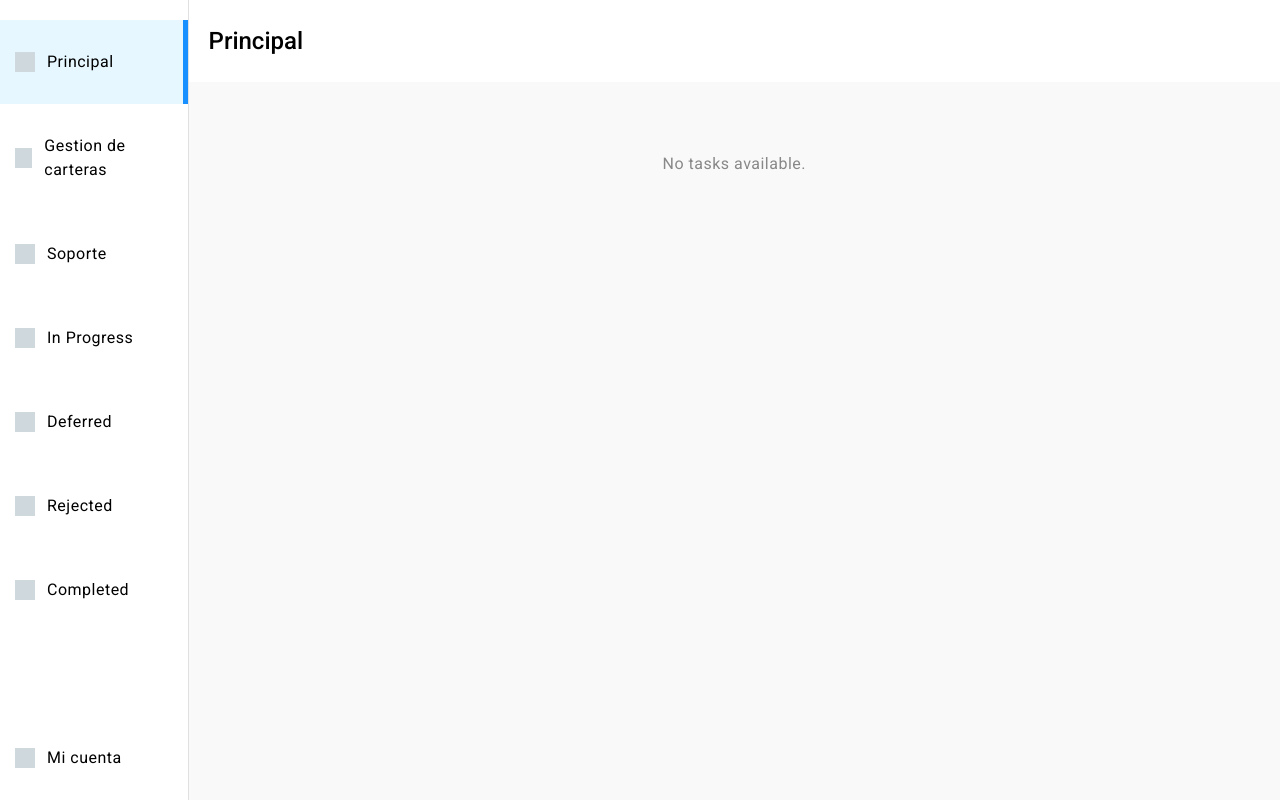
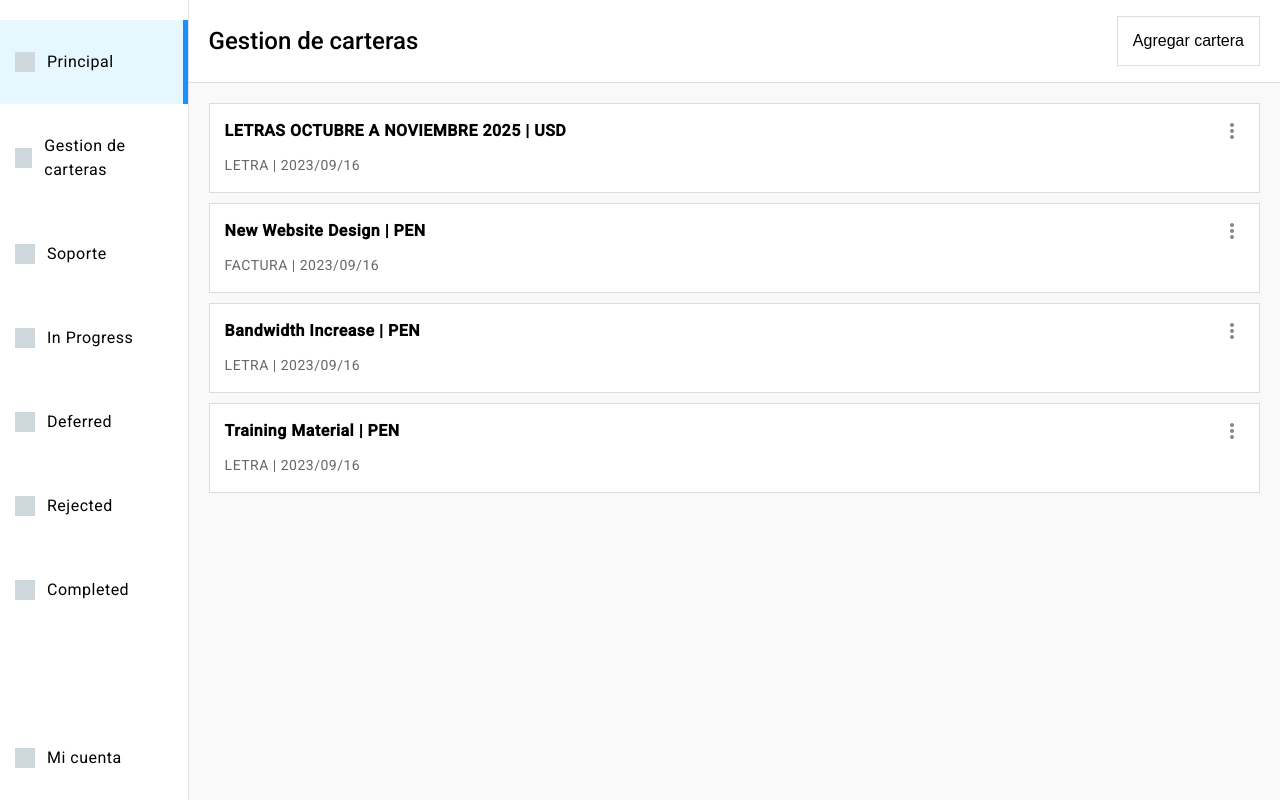
Before and after one commit to juan-caut/Finanzas-FrontOFFICE, an Angular app: page /home in a window 1280 px wide. Built offline with nearby package versions, Linux system fonts and the light colour scheme.

Commit message:
add carteras

```diff
--- a/src/app/pages/component/cartera/cartera.component.css
+++ b/src/app/pages/component/cartera/cartera.component.css
@@ -1,13 +1,45 @@
-
-/* Task List */
 
 
+/* ------------------------------------ TITLE  List */
+.header {
+  display: flex;
+  justify-content: space-between;
+  align-items: center;
+  background-color: white;
+  padding: 15px 20px;
+
+  border-bottom: 1px solid #ddd;
+}
+
+.title-list {
+  color: #000;
+  margin: 0;
+  font-size: 1.5rem;
+  font-weight: 500;
+}
+
+.add-cartera {
+  background-color: white;
+  color: rgb(0, 0, 0);
+  border: none;
+  padding: 15px;
+  cursor: pointer;
+  font-size: 1rem;
+  border: 1px solid #ddd;
+}
+.add-cartera:hover {
+  background-color: #bdddff;
+
+}
+
+/* ------------------------------------ TITLE  List */
+
+/*  ------------------------------------ List DETAIL   */
 .task-list {
   flex: 1;
   padding: 20px;
   overflow-y: auto;
 }
-
 
 .task-item {
   background-color: white;
@@ -31,7 +63,6 @@
   font-size: 16px;
 }
 
-
 .more-options {
   cursor: pointer;
   font-size: 24px; /* Ajusta el tamaño del icono */
@@ -42,7 +73,6 @@
 .more-options:hover {
   color: #000;
 }
-
 
 .task-details {
   margin: 10px 0px 0px 0px;
@@ -55,3 +85,66 @@
   color: #888;
   margin-top: 50px;
 }
+
+/*  ------------------------------------ List DETAIL   */
+
+
+/*  ------------------------------------ DIALOG   */
+
+/* Contenedor principal del diálogo */
+.dialog-container {
+  width: 400px; /* Ancho personalizado */
+  padding: 30px;
+  background-color: #f9f9f9;
+
+}
+
+
+/* Título del diálogo */
+.dialog-title {
+  font-size: 1.5rem;
+  color: #333;
+  margin-bottom: 8px;
+  text-align: center;
+}
+
+/* Contenido del diálogo */
+.dialog-content {
+  font-size: 1rem;
+  color: #555;
+  margin-bottom: 16px;
+}
+
+
+/* Campo del formulario */
+.form-field {
+  width: 100%;
+}
+
+/* Acciones del diálogo (botones) */
+.dialog-actions {
+  display: flex;
+  justify-content: flex-end;
+  padding: 0px;
+}
+
+/* Botones del diálogo */
+.dialog-button {
+  padding: 8px 16px;
+}
+
+.cancel-button {
+  border-radius: 0%;
+}
+
+.confirm-button .mdc-button__label {
+
+  border-radius: 0%;
+}
+
+.confirm-button:hover {
+  border-radius: 0%;
+}
+
+
+/*  ------------------------------------ DIALOG   */
--- a/src/app/pages/component/cartera/cartera.component.html
+++ b/src/app/pages/component/cartera/cartera.component.html
@@ -1,5 +1,13 @@
-<section class="task-list">
-    <div *ngIf="filteredCart.length > 0; else noTasks">
+<div *ngIf="filteredCart.length > 0; else noTasks">
+
+  <div class="header">
+    <h2 class="title-list">{{ selectedStatus }}</h2>
+    <button (click)="openDialog(dialogTemplate)" class="add-cartera">Agregar cartera</button>
+  </div>
+
+  <section class="task-list">
+
+    <div>
       <div class="task-item" *ngFor="let task of filteredCart">
         <div class="task-header">
           <strong>{{ task.nombrec }} | {{ task.moneda }}</strong>
@@ -9,7 +17,42 @@
       </div>
     </div>
 
-    <ng-template #noTasks>
-      <div class="no-tasks">No tasks available.</div>
-    </ng-template>
+
+
   </section>
+
+
+</div>
+
+<ng-template #noTasks>
+</ng-template>
+
+
+<ng-template #dialogTemplate let-dialogRef>
+  <div class="dialog-container">
+
+    <h2 mat-dialog-title class="dialog-title">Crear cartera</h2>
+
+    <div class="dialog-content">
+
+      <mat-form-field appearance="outline" class="form-field">
+        <mat-label>Nombre</mat-label>
+        <input matInput [(ngModel)]="animal" />
+      </mat-form-field>
+      <mat-form-field appearance="outline" class="form-field">
+        <mat-label>Tipo de documento</mat-label>
+        <input matInput [(ngModel)]="animal" />
+      </mat-form-field>
+      <mat-form-field appearance="outline" class="form-field">
+        <mat-label>Moneda</mat-label>
+        <input matInput [(ngModel)]="animal" />
+      </mat-form-field>
+
+    </div>
+
+    <mat-dialog-actions align="end" class="dialog-actions">
+      <button mat-button class="cancel-button" (click)="onNoClick()">CANCELAR</button>
+      <button mat-button class="confirm-button" [mat-dialog-close]="animal" cdkFocusInitial>REGISTRAR</button>
+    </mat-dialog-actions>
+  </div>
+</ng-template>
--- a/src/app/pages/component/cartera/cartera.component.ts
+++ b/src/app/pages/component/cartera/cartera.component.ts
@@ -1,33 +1,82 @@
-import { Component, Input } from '@angular/core';
+import { Component, inject, TemplateRef } from '@angular/core';
 import { MatIconModule } from '@angular/material/icon';
-
-import { CommonModule } from '@angular/common'; // 👈 Reemplaza BrowserModule por CommonModule
+import { CommonModule } from '@angular/common';
+import { MatDialog, MatDialogConfig } from '@angular/material/dialog';
+import { FormsModule } from '@angular/forms';
+import { MatButtonModule } from '@angular/material/button';
+import {
+  MatDialogActions,
+  MatDialogClose,
+  MatDialogContent,
+  MatDialogTitle,
+} from '@angular/material/dialog';
+import { MatFormFieldModule } from '@angular/material/form-field';
+import { MatInputModule } from '@angular/material/input';
 
 @Component({
   selector: 'app-cartera',
   standalone: true,
-  imports: [MatIconModule, CommonModule],
+  imports: [
+    MatIconModule,
+    CommonModule,
+    MatDialogContent,
+    MatDialogTitle,
+    MatDialogClose,
+    MatFormFieldModule,
+    MatInputModule,
+    MatDialogActions,
+    MatButtonModule,
+    FormsModule,
+  ],
   templateUrl: './cartera.component.html',
-  styleUrl: './cartera.component.css'
+  styleUrls: ['./cartera.component.css'], // Cambié `styleUrl` por `styleUrls`
 })
 
+
 export class CarteraComponent {
-
-
-
-  selectedStatus: string = 'Principal';
+  selectedStatus: string = 'Gestion de carteras';
 
   cartera: Cartera[] = [
-    { nombrec: 'LETRAS OCTUBRE A NOVIEMBRE 2025', tipodoc: 'LETRA', fechacrea: '2023/09/16',moneda:'USD', configstat: 'Gestion de carteras' },
-    { nombrec: 'New Website Design', tipodoc: 'FACTURA', fechacrea: '2023/09/16',moneda:'PEN', configstat: 'Gestion de carteras' },
-    { nombrec: 'Bandwidth Increase', tipodoc: 'LETRA', fechacrea: '2023/09/16',moneda:'PEN', configstat: 'Gestion de carteras' },
-    { nombrec: 'Support', tipodoc: 'FACTURA', fechacrea: '2023/09/16',moneda:'USD', configstat: 'In Progress' },
-    { nombrec: 'Training Material', tipodoc: 'LETRA', fechacrea: '2023/09/16',moneda:'PEN', configstat: 'Gestion de carteras' },
+    { nombrec: 'LETRAS OCTUBRE A NOVIEMBRE 2025', tipodoc: 'LETRA', fechacrea: '2023/09/16', moneda: 'USD', configstat: 'Gestion de carteras' },
+    { nombrec: 'New Website Design', tipodoc: 'FACTURA', fechacrea: '2023/09/16', moneda: 'PEN', configstat: 'Gestion de carteras' },
+    { nombrec: 'Bandwidth Increase', tipodoc: 'LETRA', fechacrea: '2023/09/16', moneda: 'PEN', configstat: 'Gestion de carteras' },
+    { nombrec: 'Support', tipodoc: 'FACTURA', fechacrea: '2023/09/16', moneda: 'USD', configstat: 'In Progress' },
+    { nombrec: 'Training Material', tipodoc: 'LETRA', fechacrea: '2023/09/16', moneda: 'PEN', configstat: 'Gestion de carteras' },
   ];
 
   get filteredCart() {
-    return this.cartera.filter(cartera => cartera.configstat === this.selectedStatus);
+    return this.cartera.filter((cartera) => cartera.configstat === this.selectedStatus);
   }
+
+  //DIALOOOOOOOOOG
+  dialog = inject(MatDialog);
+  animal: string = '';
+  data = { name: 'User' };
+
+  openDialog(templateRef: TemplateRef<any>) {
+
+    const config = new MatDialogConfig();
+    config.panelClass = 'custom-mat-dialog-container';  // Clase CSS personalizada
+
+    const dialogRef = this.dialog.open(templateRef, {
+      data: this.data,
+      ...config
+    });
+
+
+    dialogRef.afterClosed().subscribe(result => {
+      if (result) {
+        this.animal = result;
+        console.log('Favorite animal:', result);
+      }
+    });
+  }
+
+  onNoClick(): void {
+    this.dialog.closeAll();
+  }
+
+
 }
 
 interface Cartera {
@@ -35,5 +84,5 @@ interface Cartera {
   fechacrea: string;
   tipodoc: string;
   moneda: string;
-  configstat:string;
+  configstat: string;
 }
--- a/src/app/pages/login/login.component.css
+++ b/src/app/pages/login/login.component.css
@@ -57,30 +57,6 @@
     background-color: #0056b3;
   }
 
-  .google-login {
-    background-color: #4285f4;
-    color: white;
-    display: flex;
-    align-items: center;
-    justify-content: center;
-    gap: 10px;
-  }
-
-  .microsoft-login {
-    background-color: #2b579a;
-    color: white;
-    display: flex;
-    align-items: center;
-    justify-content: center;
-    gap: 10px;
-  }
-
-  .google-login img,
-  .microsoft-login img {
-    width: 20px;
-    height: 20px;
-  }
-
   .forgot-password {
     display: block;
     margin-top: 10px;
--- a/src/app/pages/login/login.component.html
+++ b/src/app/pages/login/login.component.html
@@ -36,10 +36,10 @@
         </div>
 
         <!-- Sign In Button -->
-        <button type="submit" class="btn btn-primary">Sign In</button>
-        <a class="forgot-password" href="#">Forgot password?</a>
+        <button type="submit" class="btn btn-primary" >Sign In</button>
       </form>
 
+      <a class="forgot-password" href="#">Forgot password?</a>
       <div class="divider">or</div>
 
       <div class="create-account">
--- a/src/app/pages/signup/signup.component.html
+++ b/src/app/pages/signup/signup.component.html
@@ -4,7 +4,8 @@
 
       <form (ngSubmit)="onSubmit()" #signupForm="ngForm">
          <!-- User Input -->
-         <div class="form-group">
+         <mat-form-field appearance="outline" class="form-group">
+          <mat-label>User</mat-label>
             <input
               type="user"
               id="user"
@@ -13,7 +14,7 @@
               class="form-control"
               required
             />
-          </div>
+          </mat-form-field>
            <!-- DNI Input -->
          <div class="form-group">
             <input
--- a/src/app/pages/signup/signup.component.ts
+++ b/src/app/pages/signup/signup.component.ts
@@ -1,13 +1,14 @@
 import { Component } from '@angular/core';
 import { FormsModule } from '@angular/forms';
 import { CommonModule } from '@angular/common'; // 👈 Reemplaza BrowserModule por CommonModule
+import { MatFormFieldModule } from '@angular/material/form-field';
 
 @Component({
   selector: 'app-signup',
   templateUrl: './signup.component.html',
   styleUrl: './signup.component.css',
   standalone: true, // ¡Este es un componente standalone!
-  imports: [FormsModule,CommonModule],
+  imports: [FormsModule,CommonModule,MatFormFieldModule],
 })
 export class SignupComponent {
   user = {
--- a/src/app/pages/tabpanel/tabpanel.component.css
+++ b/src/app/pages/tabpanel/tabpanel.component.css
@@ -1,9 +1,5 @@
 /* Layout general del panel */
 
-.listsection{
-  height: 100%;
-  width: 100%;
-}
 
 .task-panel {
   display: flex;
@@ -57,11 +53,7 @@
 
 }
 
-.title-list {
-  background-color: white;
-  color: #000;
-  padding: 15px 20px;
-  margin: 0;
-  font-size: 1.5rem;
-  font-weight: 500;
+.listsection{
+  height: 100%;
+  width: 100%;
 }
--- a/src/app/pages/tabpanel/tabpanel.component.html
+++ b/src/app/pages/tabpanel/tabpanel.component.html
@@ -27,9 +27,6 @@
   </aside>
 
   <div class="listsection">
-    <!-- Title list -->
-
-    <h2 class="title-list">{{ selectedStatus }}</h2>
     <app-cartera></app-cartera>
   </div>
 </div>
--- a/src/styles.css
+++ b/src/styles.css
@@ -2,3 +2,9 @@
 
 html, body { height: 100%; }
 body { margin: 0; font-family: Roboto, "Helvetica Neue", sans-serif; }
+
+/* styles.css */
+.custom-mat-dialog-container {
+    border-radius: 0 !important; /* Bordes rectangulares */
+    background-color: #f9f9f9;
+  }
```
Also changed, not shown: src/app/pages/login/login.component.ts (+14 -1 lines), src/app/pages/tabpanel/tabpanel.component.ts (+4 -4 lines). Lines whose indentation alone changed are shown as unchanged.
